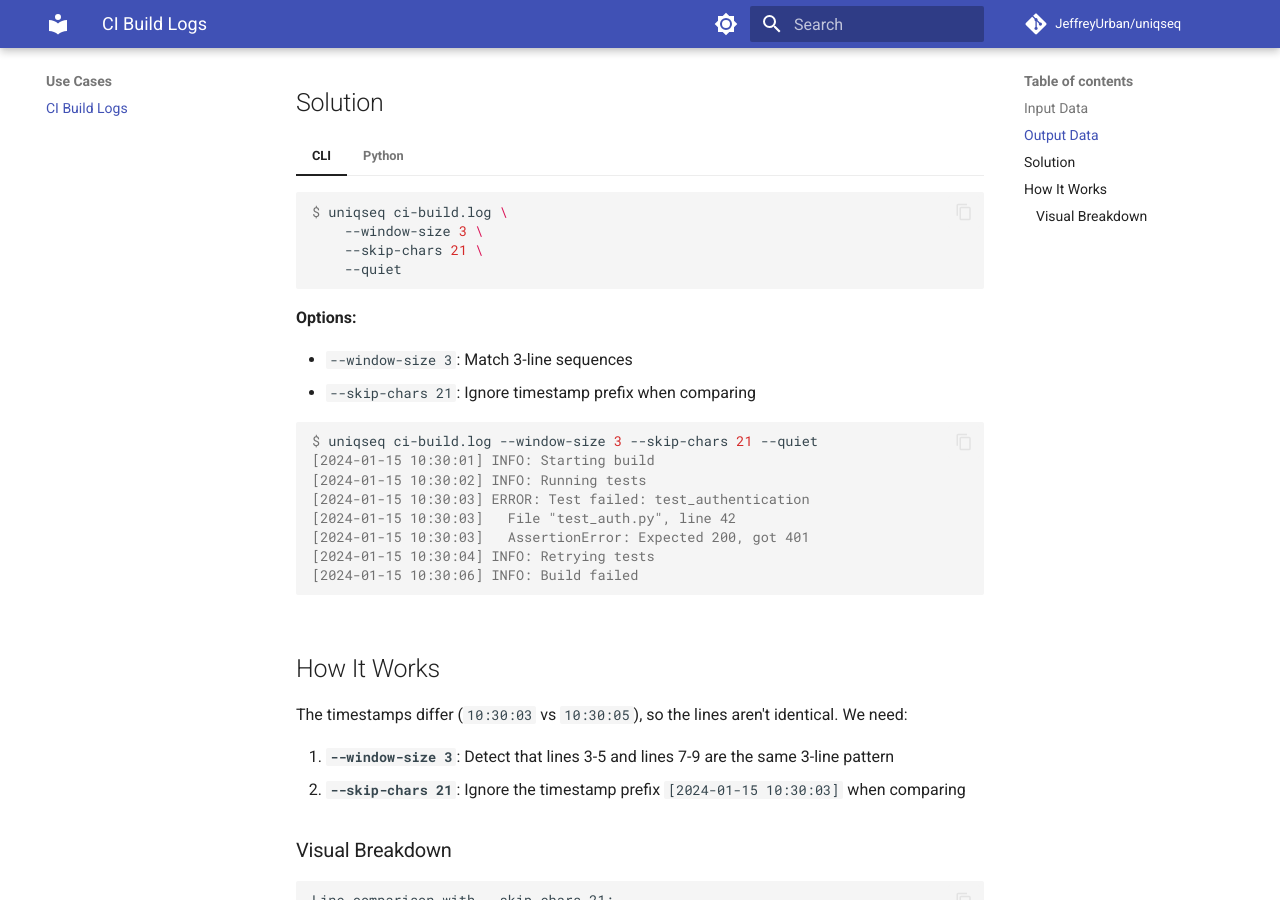
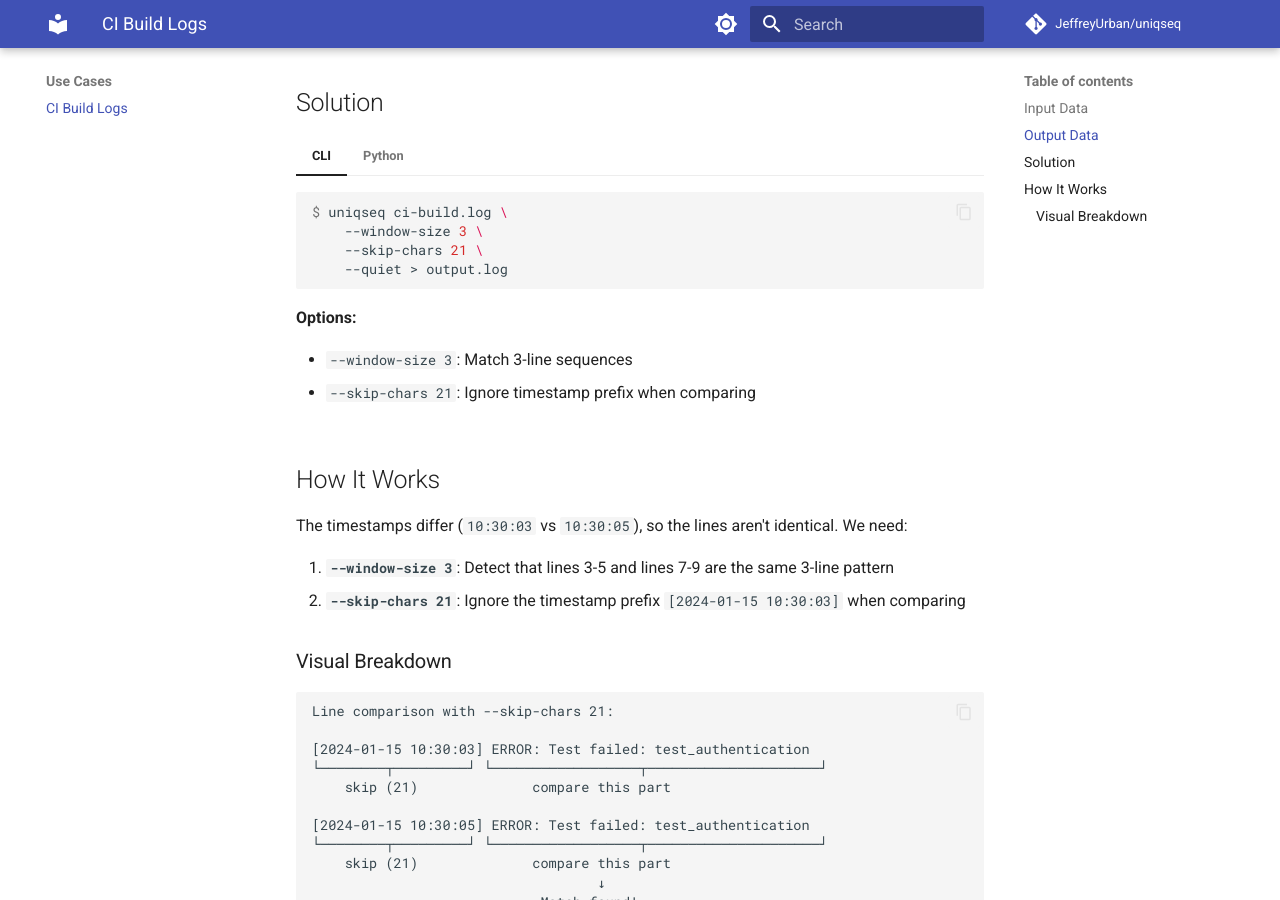
Before and after one commit to JeffreyUrban/uniqseq, an MkDocs documentation site: the page built from docs/use-cases/ci-logs/multi-line-sequences.md, in a window 1280 px wide and 900 px high, scrolled down 999 px. Built offline with MkDocs 1.6.1 and Material for MkDocs 9.7.7, drawn with Linux system fonts in a browser that asks for light colours; comment, search, counter and statistics services are not loaded.

````diff
--- a/docs/use-cases/ci-logs/multi-line-sequences.md
+++ b/docs/use-cases/ci-logs/multi-line-sequences.md
@@ -42,31 +42,18 @@ Your CI/CD pipeline generates verbose logs with repeated error messages during r
 
 === "CLI"
 
-    <!-- termynal -->
-    <!-- skip: next -->
+    <!-- verify-file: output.log expected: expected-ci-build-output.log -->
     ```console
     $ uniqseq ci-build.log \
         --window-size 3 \
         --skip-chars 21 \
-        --quiet
+        --quiet > output.log
     ```
 
     **Options:**
 
     - `--window-size 3`: Match 3-line sequences
     - `--skip-chars 21`: Ignore timestamp prefix when comparing
-
-    <!-- Hidden test block -->
-    ```console
-    $ uniqseq ci-build.log --window-size 3 --skip-chars 21 --quiet
-    [2024-01-15 10:30:01] INFO: Starting build
-    [2024-01-15 10:30:02] INFO: Running tests
-    [2024-01-15 10:30:03] ERROR: Test failed: test_authentication
-    [2024-01-15 10:30:03]   File "test_auth.py", line 42
-    [2024-01-15 10:30:03]   AssertionError: Expected 200, got 401
-    [2024-01-15 10:30:04] INFO: Retrying tests
-    [2024-01-15 10:30:06] INFO: Build failed
-    ```
 
 === "Python"
 
````
Also changed, not shown: docs/conftest.py (+76 -7 lines), 1 other file.
